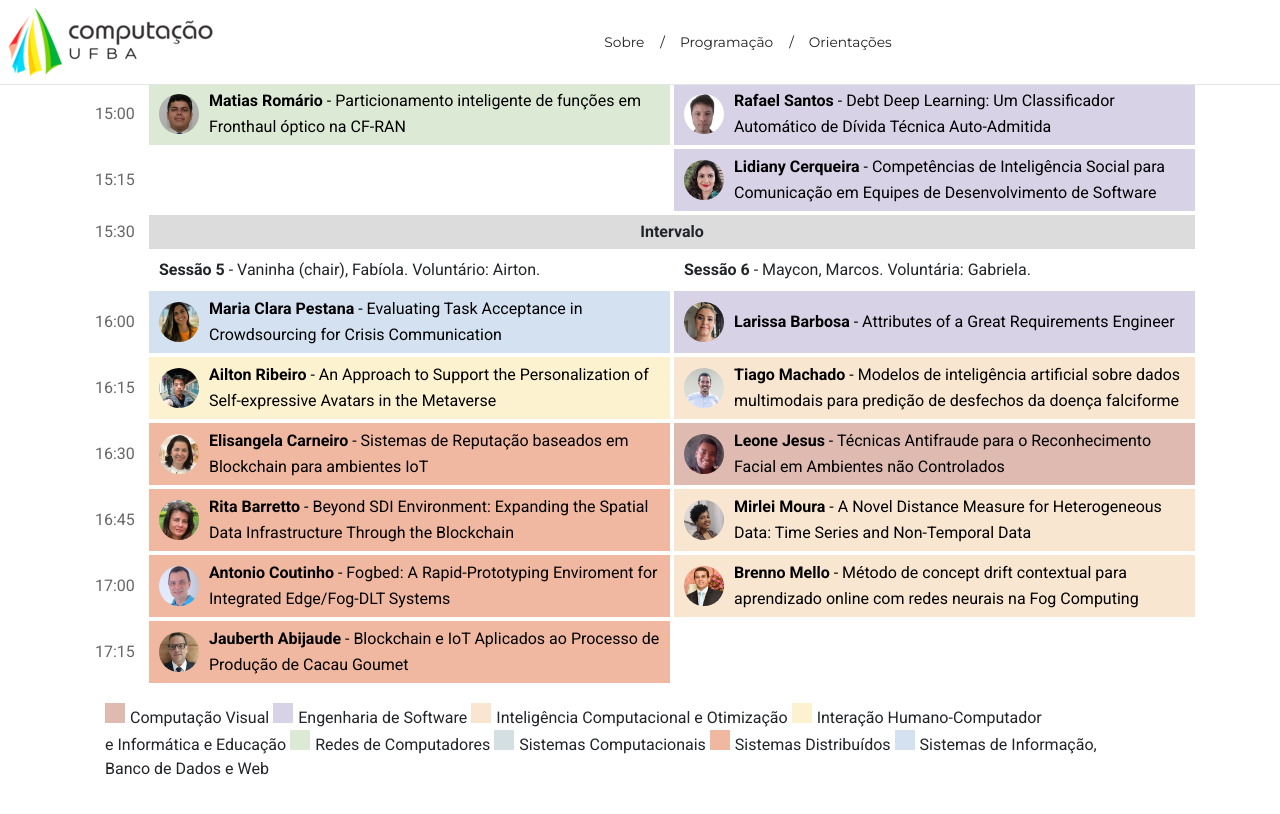
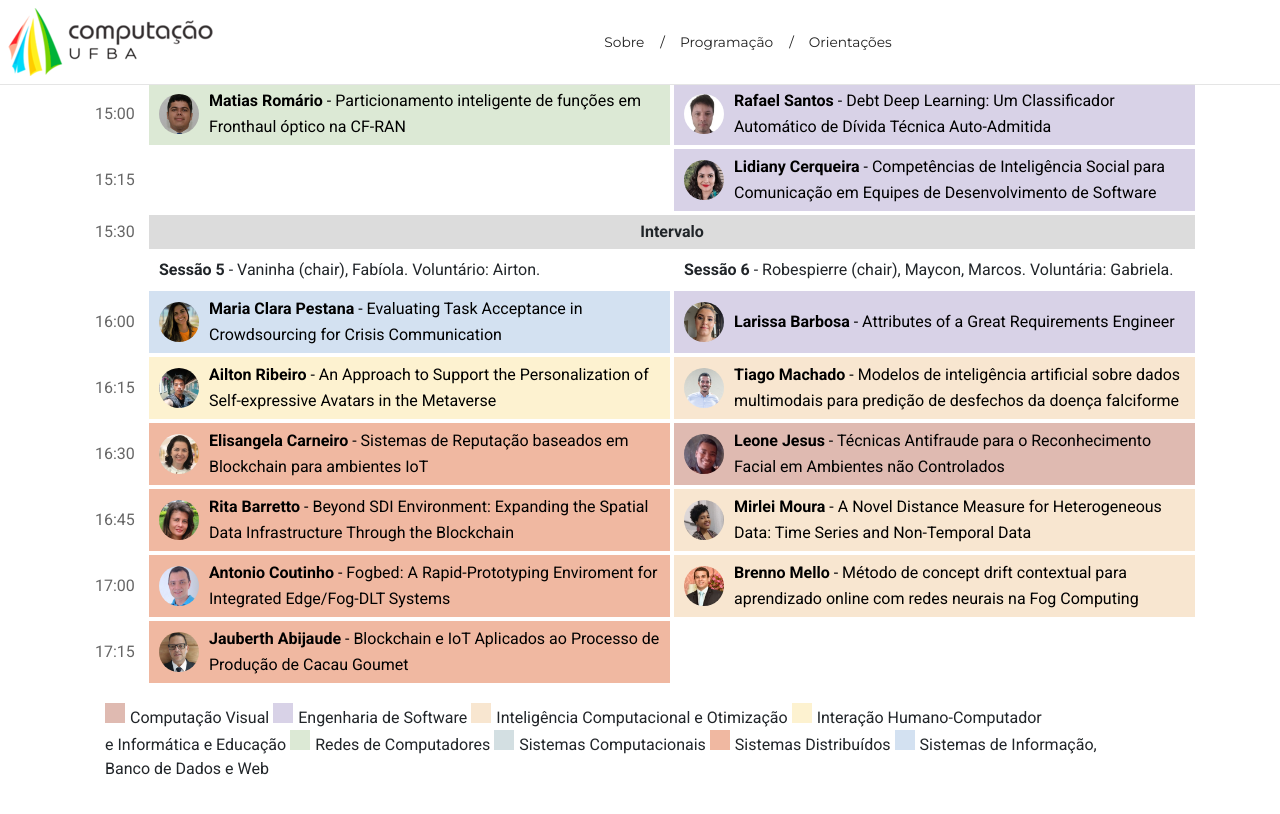
Before and after one commit to christinaflach/wepgcomp.github.io, a Jekyll site: the page built from 2022/index.md, in a window 1280 px wide and 900 px high, scrolled down 3377 px. Shown: the top 814 px of the window. Built offline with Jekyll 4.4.1, drawn with Linux system fonts in a browser that asks for light colours.

Commit message:
Update program

```diff
--- a/2022/index.md
+++ b/2022/index.md
@@ -67,8 +67,8 @@
     'Dia 1, Sala A, S3/4': { presenter: 'Sessão 3', title: 'Laís (chair), Rodrigo (chair), Leobino. Voluntário: Airton.' }
     'Dia 1, Sala B, S3/4': { presenter: 'Sessão 4', title: 'Manoel (chair), Frederico, Felipe. Voluntária: Gabriela.' }
     'Dia 1, Sala A, S5/6': { presenter: 'Sessão 5', title: 'Vaninha (chair), Fabíola. Voluntário: Airton.' }
-    'Dia 1, Sala B, S5/6': { presenter: 'Sessão 6', title: 'Maycon, Marcos. Voluntária: Gabriela.' }
-    'Dia 2, Sala A, S7/8': { presenter: 'Sessão 7', title: 'Ecivaldo, Rita, Christina, Marlo, Manoel. Voluntária: Bianca.' }
+    'Dia 1, Sala B, S5/6': { presenter: 'Sessão 6', title: 'Robespierre (chair), Maycon, Marcos. Voluntária: Gabriela.' }
+    'Dia 2, Sala A, S7/8': { presenter: 'Sessão 7', title: 'Christina (chair) Ecivaldo, Rita, Marlo, Manoel. Voluntária: Bianca.' }
     'Dia 2, Sala B, S7/8': { presenter: 'Sessão 8', title: 'Leobino, Vinicius, George' }
   talks:
     'Dia 1, Sala A, 10:30': { presenter: 'Rafaela Souza Alcântara', presenter_short: 'Rafaela Alcântara', title: 'Redução de Artefatos Metálicos em Tomografias Computadorizadas para Aplicações Odontológicas', abstract: 'O planejamento para cirurgia ortognática baseia-se em medidas anatômicas do paciente. Entre os exames utilizados estão as tomografias computadorizadas tradicionais (CT) e de feixe-cônico (CBCT) da região maxilofacial. Entretanto, o processo de aquisição desses dados promove o aparecimento de artefatos metálicos nos slices e no modelo 3D. Nesse contexto, técnicas de processamento de imagens são utilizadas para uma etapa inicial de remoção desses artefatos apenas nos slices afetados. Em seguida, o modelo tridimensional é gerado, onde serão aplicadas técnicas de processamento geométrico para redução das estruturas remanescentes.', advisor: 'Antônio Lopes Apolinário Jr.', presenter_photo: 'rafaela.alcantara.jpg', topic_abbr: 'cvis', topic: 'CA: Computação Visual (CVIS)', doi: '10.5281/zenodo.7378977', }
```
